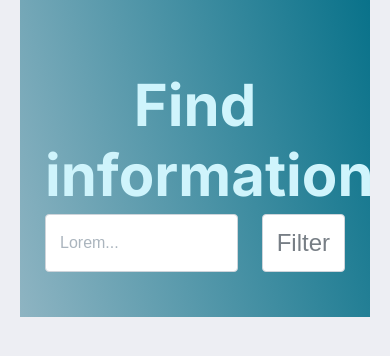
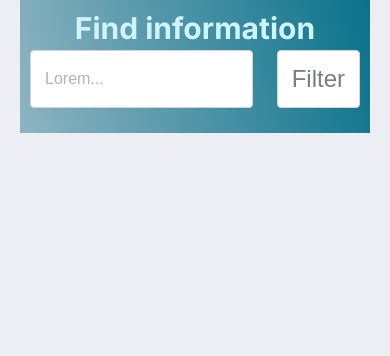
Before and after one commit to frontenders-game/GATE31-test-task, a plain HTML site: page index.html in a window 390 px wide. Drawn offline with Linux system fonts and the light colour scheme; no server answers.

Commit message:
fix adaptive

```diff
--- a/css/main.css
+++ b/css/main.css
@@ -7,11 +7,12 @@
 }
 
 body {
+    min-width: 340px;
+    color: #3f444a;
     background-color: #edeef3;
     font-family: Inter, sans-serif;
     font-style: normal;
     font-weight: 400;
-    color: #3f444a;
     padding: 0 20px;
 }
 
@@ -34,7 +35,6 @@ body {
     margin-bottom: 4px;
 }
 
-
 .header__form {
     font-weight: 600;
     display: flex;
@@ -47,7 +47,6 @@ body {
     max-width: 800px;
     width: 100%;
 }
-
 
 .header__input {
     color: #54595e;
@@ -144,4 +143,10 @@ body {
     .main-wrapper {
         grid-template-columns: repeat(1, 300px);
     }
+    .header-wrapper {
+        padding: 10px;
+    }
+    .header__title {
+        font-size: 30px;
+    }
 }
```
